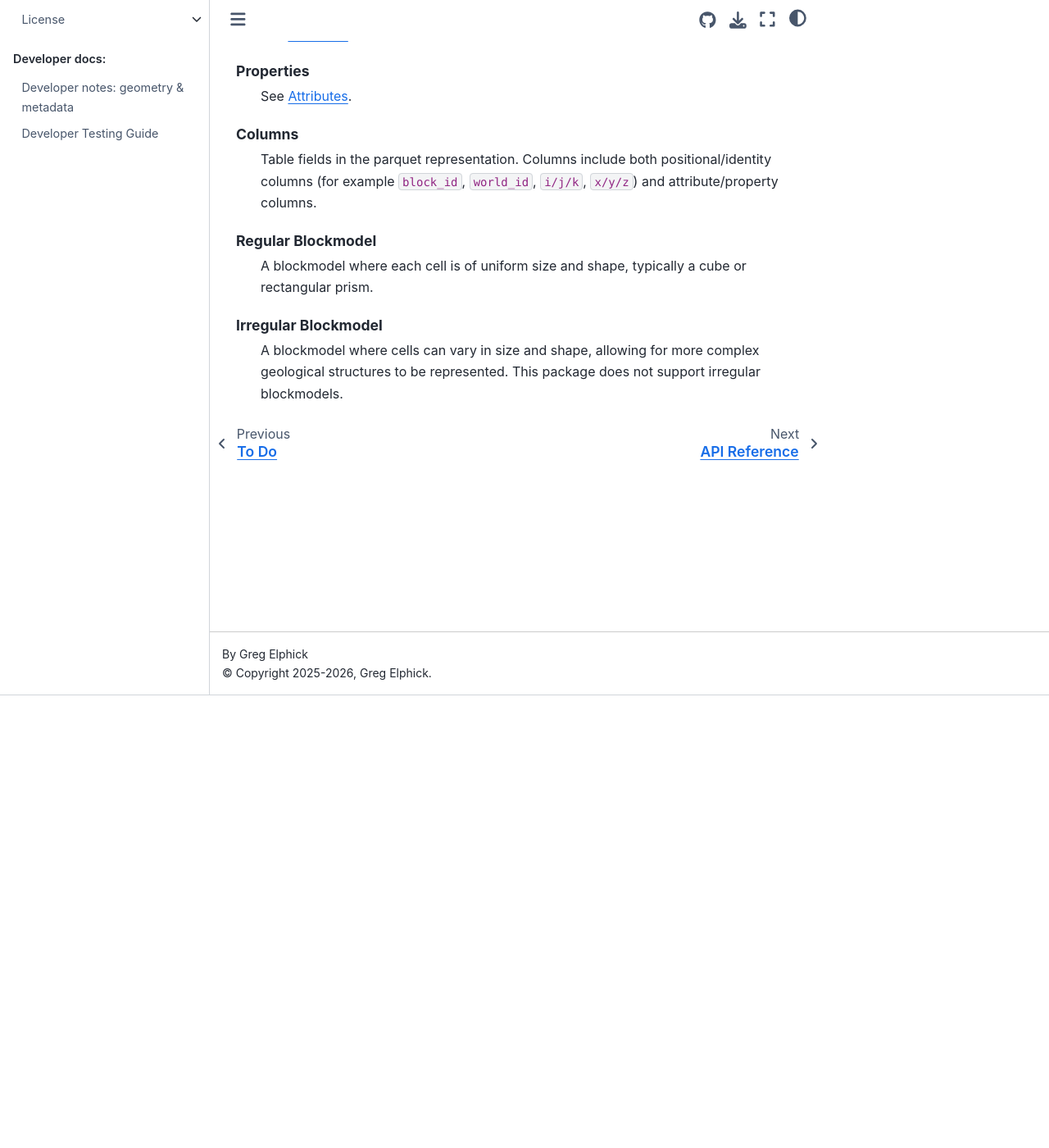
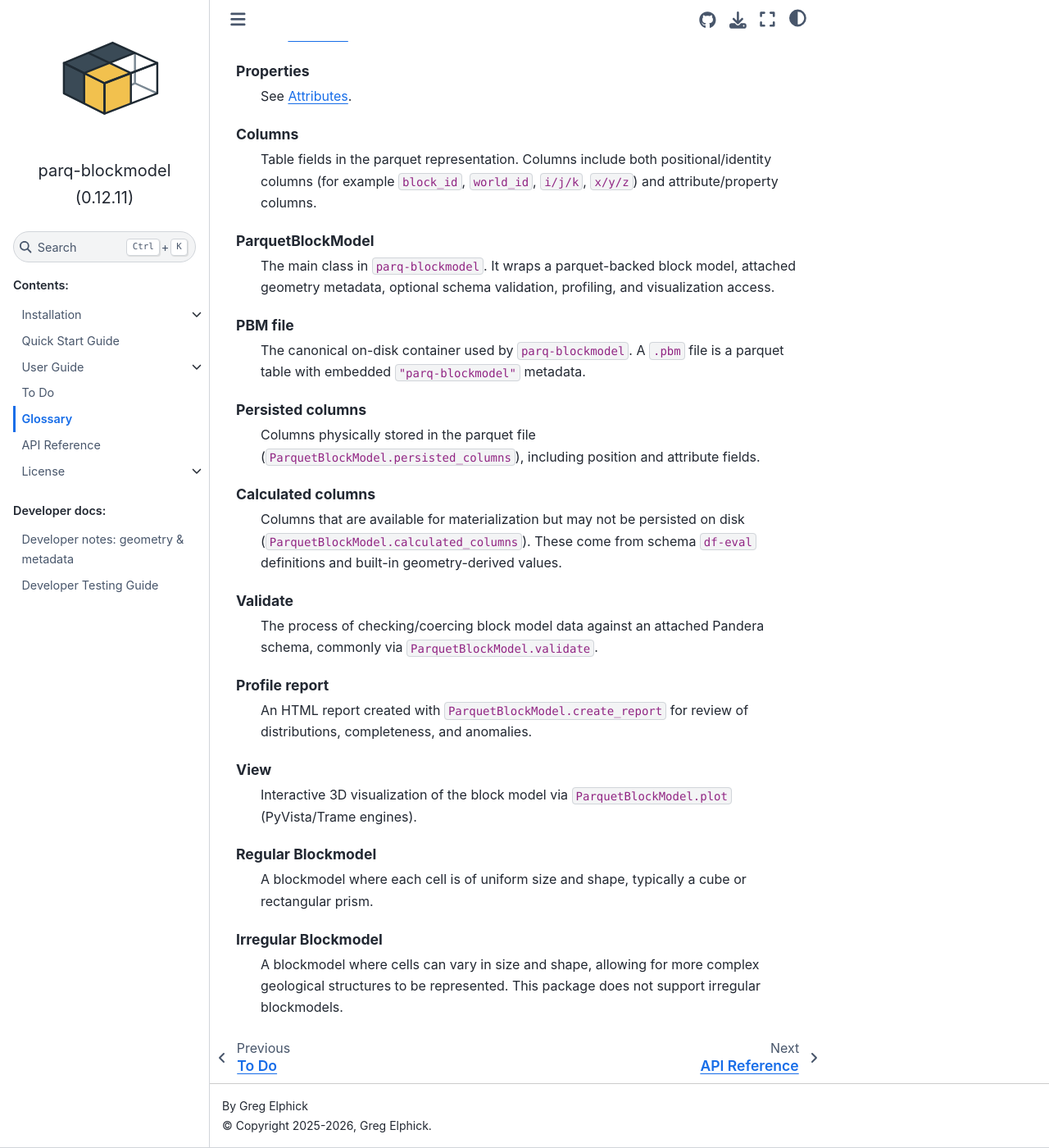
Before and after one commit to elphick/parq-blockmodel, a Sphinx documentation site: the page built from docs/glossary/glossary.rst, in a window 1280 px wide and 1400 px high, scrolled down 552 px. Shown: the whole window at 82% size. Built offline with Sphinx 7.4.7 and the Sphinx Book theme 1.1.4, drawn with Linux system fonts in a browser that asks for light colours; pages that are not in the unit, such as notebooks, are missing from menus; some of the changed text lies outside the part shown.

Commit message:
Align docs/examples with current validate → review → view workflow (#123)
* Initial plan

* Update docs and examples for current workflow

* Add non-negative depth check to profiling example schema

* Add cu_pct range checks to profiling example schema

* Fix example 18: use world_centroids index for from_dataframe compatibility

* # version bump

---------

Co-authored-by: copilot-swe-agent[bot] <198982749+Copilot@users.noreply.github.com>
Co-authored-by: Greg <11791585+elphick@users.noreply.github.com>

```diff
--- a/docs/glossary/glossary.rst
+++ b/docs/glossary/glossary.rst
@@ -15,8 +15,10 @@ Glossary
         See :term:`Cell`.
 
     Attributes
-        Or variables, properties.  A specific characteristic or quality of a cell in a blockmodel, such as grade, density, or porosity.
-        In ``parq-blockmodel``, this usually refers to non-positional block properties (not ``i/j/k`` or ``x/y/z``).
+        Or variables, properties. A specific characteristic or quality of a cell
+        in a blockmodel, such as grade, density, or porosity.
+        In ``parq-blockmodel``, this usually refers to non-positional block
+        properties (not ``i/j/k`` or ``x/y/z``).
 
     Variables
         See :term:`Attributes`.
@@ -28,6 +30,38 @@ Glossary
         Table fields in the parquet representation. Columns include both positional/identity columns
         (for example ``block_id``, ``world_id``, ``i/j/k``, ``x/y/z``) and attribute/property columns.
 
+    ParquetBlockModel
+        The main class in ``parq-blockmodel``. It wraps a parquet-backed block
+        model, attached geometry metadata, optional schema validation, profiling,
+        and visualization access.
+
+    PBM file
+        The canonical on-disk container used by ``parq-blockmodel``.
+        A ``.pbm`` file is a parquet table with embedded
+        ``"parq-blockmodel"`` metadata.
+
+    Persisted columns
+        Columns physically stored in the parquet file
+        (``ParquetBlockModel.persisted_columns``), including position and
+        attribute fields.
+
+    Calculated columns
+        Columns that are available for materialization but may not be persisted
+        on disk (``ParquetBlockModel.calculated_columns``). These come from
+        schema ``df-eval`` definitions and built-in geometry-derived values.
+
+    Validate
+        The process of checking/coercing block model data against an attached
+        Pandera schema, commonly via ``ParquetBlockModel.validate``.
+
+    Profile report
+        An HTML report created with ``ParquetBlockModel.create_report`` for
+        review of distributions, completeness, and anomalies.
+
+    View
+        Interactive 3D visualization of the block model via
+        ``ParquetBlockModel.plot`` (PyVista/Trame engines).
+
     Regular Blockmodel
         A blockmodel where each cell is of uniform size and shape, typically a cube or rectangular prism.
 
--- a/docs/user_guide.rst
+++ b/docs/user_guide.rst
@@ -41,7 +41,7 @@ xyz-centric Parquet files remain supported, and ``ParquetBlockModel`` can
 promote them into canonical ``.pbm`` containers with embedded geometry.
 
 Compression lifecycle, fast writes, archive rewrites, and schema-driven
-compression overrides are covered in :doc:`user_guide/11_compression_framework`.
+compression overrides are covered in :doc:`user_guide/12_compression_framework`.
 
 For a deeper, developer-oriented discussion of how geometry and metadata
 are encoded, see :ref:`geometry-metadata-design`.
@@ -49,7 +49,7 @@ are encoded, see :ref:`geometry-metadata-design`.
 Profiling and HTML report generation are covered in :doc:`user_guide/05_reports`.
 
 Interactive Trame-based visualization is documented in
-:doc:`user_guide/10_trame_visualization`.
+:doc:`user_guide/11_trame_visualization`.
 
 .. toctree::
    :maxdepth: 2
--- a/docs/user_guide/05_reports.rst
+++ b/docs/user_guide/05_reports.rst
@@ -161,4 +161,5 @@ Summary of the reporting API
 * ``write_html``: control whether the initial HTML file is written immediately,
 * ``open_in_browser``: display the report after generation.
 
-See also: :doc:`03_blockmodels` and the :doc:`/auto_examples/index` gallery.
+See also: :doc:`03_blockmodels` and the :doc:`/auto_examples/index` gallery
+(including ``18_profile_report_with_schema_descriptions.py``).
--- a/docs/user_guide/12_compression_framework.rst
+++ b/docs/user_guide/12_compression_framework.rst
@@ -87,6 +87,6 @@ geometry and schema YAML so the chosen policy can be recovered later. The
 See also
 --------
 
-* Gallery example: :doc:`/auto_examples/16_compression_framework`
+* Gallery example: :doc:`/auto_examples/17_compression_framework`
 * :doc:`07_calculated_attributes`
 * :doc:`03_blockmodels`
--- a/pyproject.toml
+++ b/pyproject.toml
@@ -1,6 +1,6 @@
 [project]
 name = "parq-blockmodel"
-version = "0.12.10"
+version = "0.12.11"
 description = "A Python package for efficient storage, manipulation, and analysis of mining block models using Parquet files."
 authors = [
     { name = "Greg Elphick", email = "11791585+elphick@users.noreply.github.com" }
```
Also changed, not shown: other parts of docs/glossary/glossary.rst (+2 -2 lines), README.md (+26 -0 lines), docs/usage/quickstart.rst (+22 -1 lines), examples/README.rst, 1 other file.
